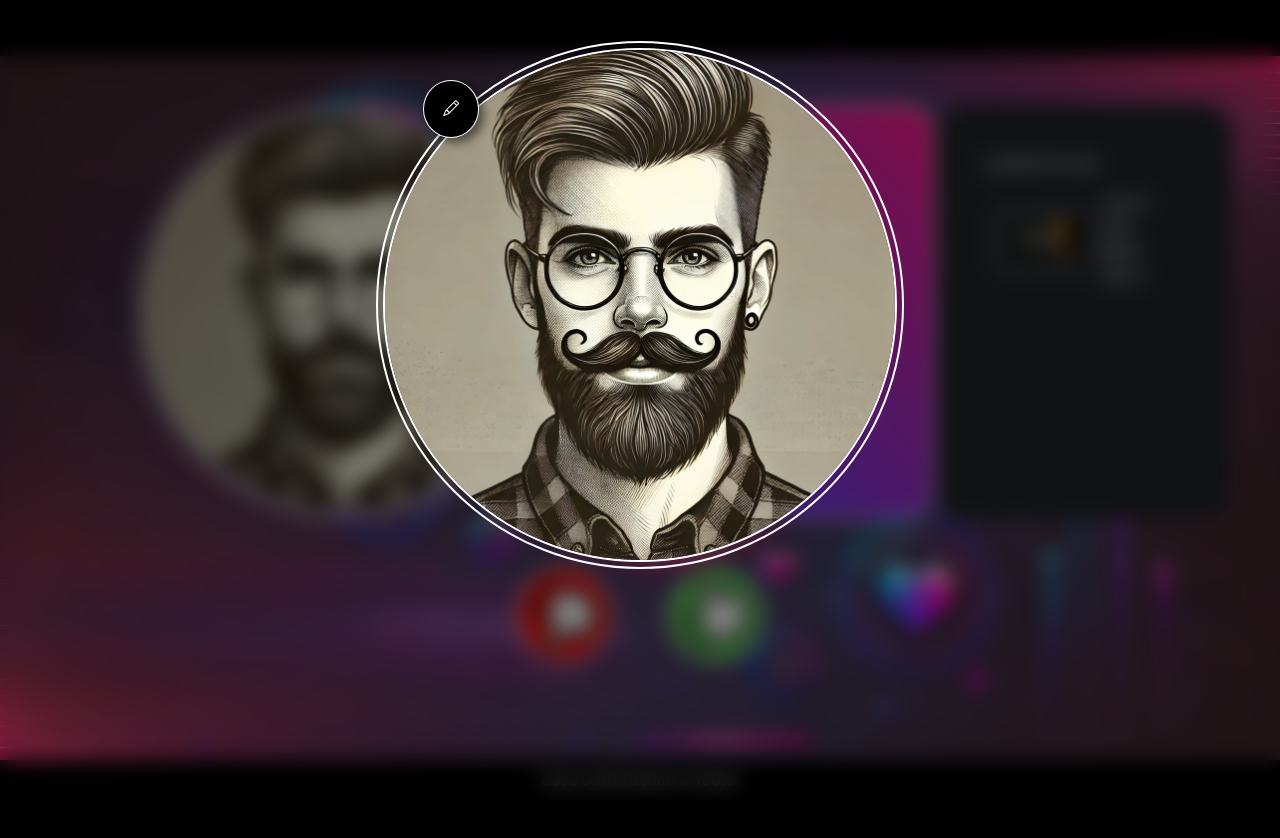
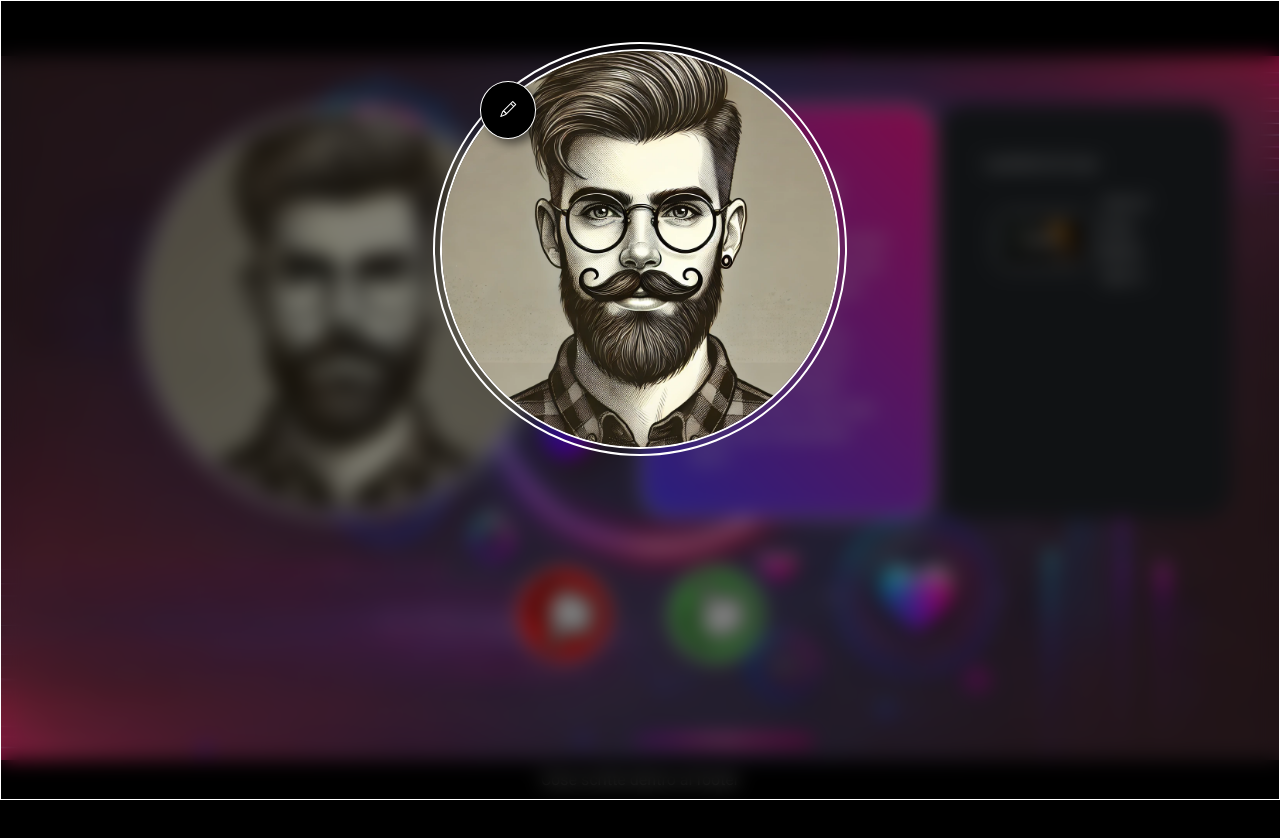
Before and after one commit to JackRosser/projectbw, an Angular app: page /home in a window 1280 px wide. Shown: the top 838 px of the page. After the commit the page ends 800 px from the top, so only its background shows below. Built offline with nearby package versions, Linux system fonts and the light colour scheme.

Commit message:
fix image

```diff
--- a/src/app/shared/profile/profile.component.html
+++ b/src/app/shared/profile/profile.component.html
@@ -1,16 +1,39 @@
-<section id="profile">
-  <div class="container-fluid">
-    <div class="row p-md-5">
-      <div class="col-12 d-flex justify-content-center">
-        <div class="position-relative">
-          <img
-            src="/images/avatartest.webp"
-            alt="avatar"
-            class="profileavatar"
-          />
-          <i class="bi bi-pencil edit"></i>
-        </div>
+<section id="profile" class="container-fluid">
+  <div class="row p-md-5">
+    <div class="col-12 d-flex justify-content-center">
+      <div class="position-relative">
+        <img src="/images/avatartest.webp" alt="avatar" class="profileavatar" />
+        <i class="bi bi-pencil edit"></i>
       </div>
     </div>
+    <!-- <div class="col-12 border">
+        <p>
+          <button
+            type="button"
+            class="btn btn-outline-primary"
+            (click)="collapse.toggle()"
+            [attr.aria-expanded]="!isCollapsed"
+            aria-controls="collapseExample"
+          >
+            Lista preferiti
+          </button>
+          <button
+            type="button"
+            class="btn btn-outline-primary ms-2"
+            (click)="isCollapsed = !isCollapsed"
+            [attr.aria-expanded]="!isCollapsed"
+            aria-controls="collapseExample"
+          >
+            Chat
+          </button>
+        </p>
+        <div #collapse="ngbCollapse" [(ngbCollapse)]="isCollapsed">
+          <div class="card">
+            <div class="card-body">
+              You can collapse this card by clicking one Toggle button
+            </div>
+          </div>
+        </div>
+      </div> -->
   </div>
 </section>
--- a/src/app/shared/profile/profile.component.scss
+++ b/src/app/shared/profile/profile.component.scss
@@ -7,10 +7,11 @@
   backdrop-filter: blur(10px);
   background-color: rgba(0, 0, 0, 0.5);
   z-index: 20;
+  border: 1px solid white;
 }
 
 .profileavatar {
-  max-height: 50%;
+  width: 100vw;
 }
 
 .edit {
@@ -24,7 +25,7 @@
   box-shadow: 5px 5px 10px rgba(0, 0, 0, 0.5);
   cursor: pointer;
   top: 1rem;
-  left: 1rem;
+  left: 5rem;
 }
 
 .edit:hover {
@@ -38,6 +39,7 @@
     border: 2px solid white;
     outline: 2px solid white;
     outline-offset: 5px;
+    max-width: 25rem;
   }
   .edit {
     top: 2rem;
--- a/src/app/shared/profile/profile.component.ts
+++ b/src/app/shared/profile/profile.component.ts
@@ -6,5 +6,5 @@ import { Component } from '@angular/core';
   styleUrl: './profile.component.scss'
 })
 export class ProfileComponent {
-
+  isCollapsed = true;
 }
--- a/src/app/shared/shared.module.ts
+++ b/src/app/shared/shared.module.ts
@@ -6,6 +6,7 @@ import { SharedComponent } from './shared.component';
 import { NavbarComponent } from './navbar/navbar.component';
 import { FooterComponent } from './footer/footer.component';
 import { ProfileComponent } from './profile/profile.component';
+import { NgbCollapseModule } from '@ng-bootstrap/ng-bootstrap';
 
 
 @NgModule({
@@ -18,6 +19,7 @@ import { ProfileComponent } from './profile/profile.component';
   imports: [
     CommonModule,
     SharedRoutingModule,
+    NgbCollapseModule
   ],
   exports: [NavbarComponent, FooterComponent]
 })
```
